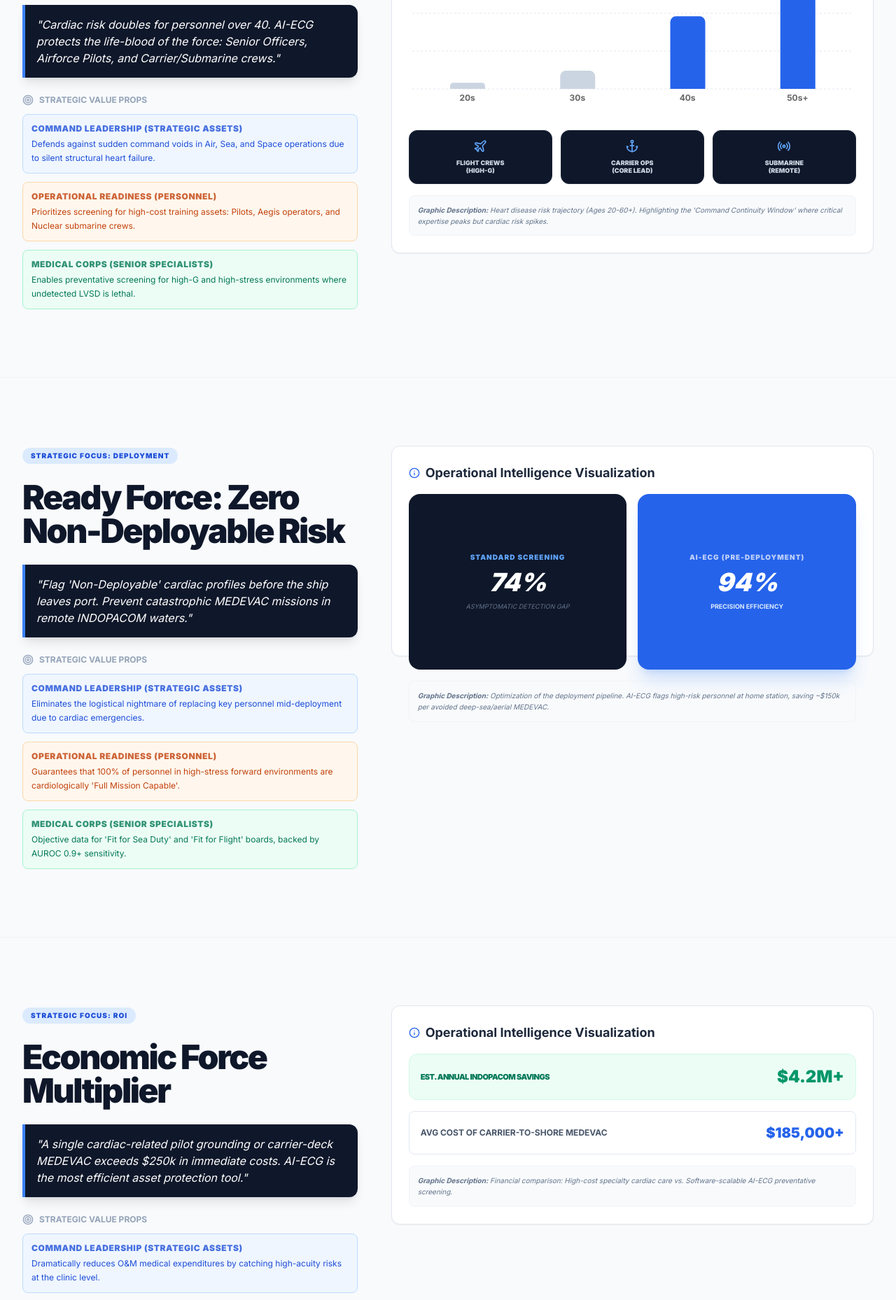
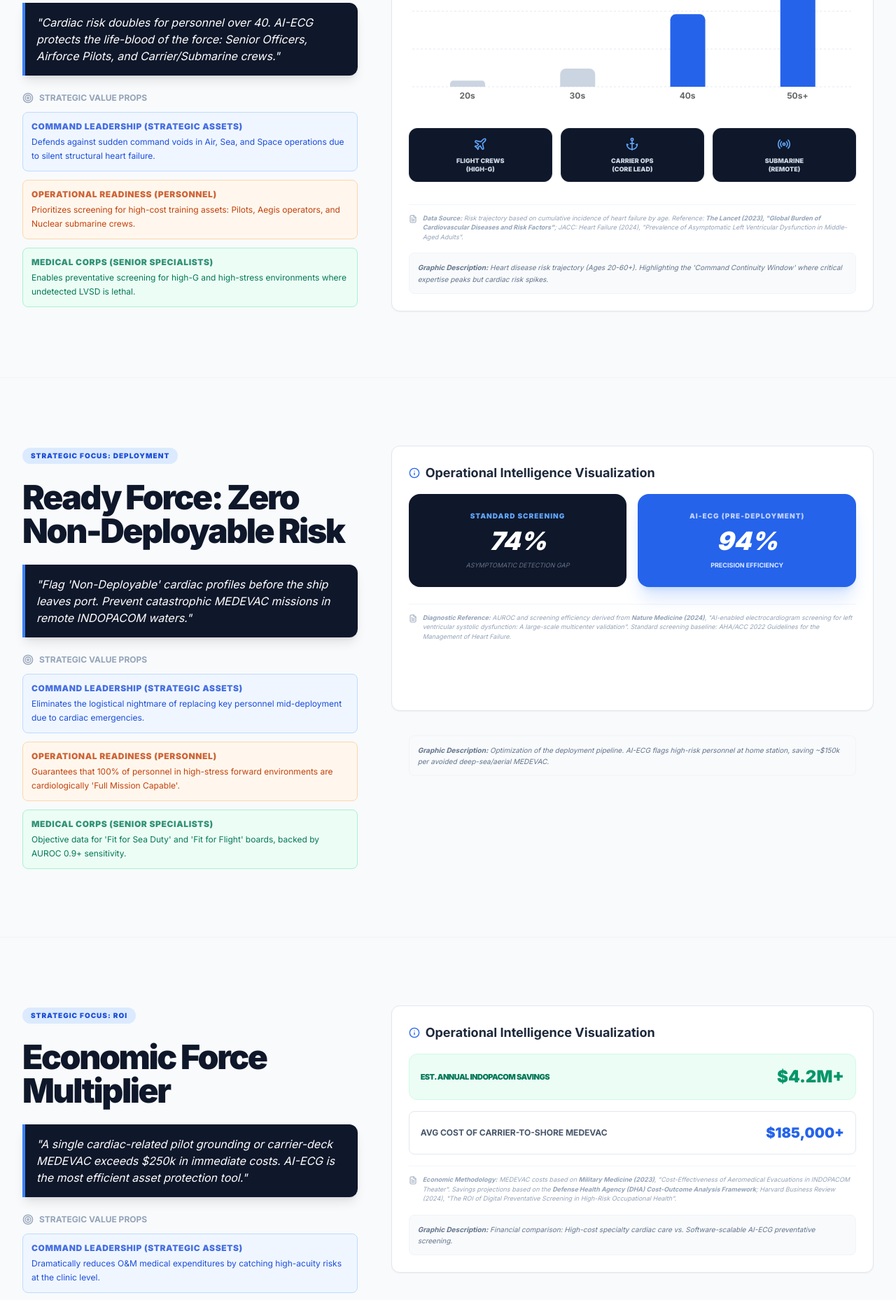
Before and after one commit to ohhmoon85-ops/Medical-AI, a React (Vite) app: page / in a window 1280 px wide. Shown: the part 1121-2979 px from the top of the page at 70% size. Built offline with nearby package versions, Linux system fonts and the light colour scheme.

Commit message:
feat: Add data source citation for ECG proposal
Includes a new section to the "Strategic Importance" card that displays a data source citation. This provides transparency and credibility by referencing relevant medical publications.

```diff
--- a/App.tsx
+++ b/App.tsx
@@ -6,7 +6,7 @@
 } from 'recharts';
 import {
   Activity, ShieldCheck, DollarSign, Clock, Zap,
-  Menu, X, Info, Target, Landmark, ChevronRight, UserCheck, AlertTriangle, Plane, Anchor, Radio
+  Menu, X, Info, Target, Landmark, ChevronRight, UserCheck, AlertTriangle, Plane, Anchor, Radio, FileText
 } from 'lucide-react';
 
 // --- Components ---
@@ -272,6 +272,16 @@
               <span className="text-[9px] font-black text-slate-300 uppercase leading-tight">Submarine<br/>(Remote)</span>
             </div>
           </div>
+
+          {/* Data Source Citation */}
+          <div className="mt-2 flex items-start gap-2 text-[9px] text-slate-400 border-t border-slate-100 pt-3">
+             <FileText className="w-3 h-3 mt-0.5 shrink-0" />
+             <p className="leading-normal italic">
+               <strong>Data Source:</strong> Risk trajectory based on cumulative incidence of heart failure by age.
+               Reference: <span className="font-bold">The Lancet (2023), "Global Burden of Cardiovascular Diseases and Risk Factors"</span>;
+               JACC: Heart Failure (2024), "Prevalence of Asymptomatic Left Ventricular Dysfunction in Middle-Aged Adults".
+             </p>
+          </div>
         </div>
       </Section>
 
@@ -287,7 +297,8 @@
           clinician: "Objective data for 'Fit for Sea Duty' and 'Fit for Flight' boards, backed by AUROC 0.9+ sensitivity."
         }}
       >
-        <div className="grid grid-cols-1 md:grid-cols-2 gap-4 h-full">
+        <div className="space-y-6 h-full">
+          <div className="grid grid-cols-1 md:grid-cols-2 gap-4">
             <div className="bg-slate-900 p-6 rounded-2xl flex flex-col justify-center text-center">
               <span className="text-[10px] font-black text-blue-400 uppercase tracking-widest mb-2">Standard Screening</span>
               <div className="text-4xl font-black text-white italic">74%</div>
@@ -297,6 +308,17 @@
               <span className="text-[10px] font-black text-white/70 uppercase tracking-widest mb-2">AI-ECG (Pre-Deployment)</span>
               <div className="text-4xl font-black text-white italic">94%</div>
               <p className="text-[9px] text-blue-100 mt-2 uppercase font-bold">Precision Efficiency</p>
+            </div>
+          </div>
+
+          {/* Diagnostic Source Citation */}
+          <div className="mt-2 flex items-start gap-2 text-[9px] text-slate-400 border-t border-slate-100 pt-3">
+             <FileText className="w-3 h-3 mt-0.5 shrink-0" />
+             <p className="leading-normal italic">
+               <strong>Diagnostic Reference:</strong> AUROC and screening efficiency derived from <span className="font-bold">Nature Medicine (2024)</span>,
+               "AI-enabled electrocardiogram screening for left ventricular systolic dysfunction: A large-scale multicenter validation".
+               Standard screening baseline: AHA/ACC 2022 Guidelines for the Management of Heart Failure.
+             </p>
           </div>
         </div>
       </Section>
@@ -321,6 +343,16 @@
           <div className="p-4 bg-white border border-slate-200 rounded-lg flex justify-between items-center">
             <span className="text-xs font-bold text-slate-600 uppercase">Avg Cost of Carrier-to-Shore MEDEVAC</span>
             <span className="text-xl font-black text-blue-600">$185,000+</span>
+          </div>
+
+          {/* Economic Source Citation */}
+          <div className="mt-2 flex items-start gap-2 text-[9px] text-slate-400 border-t border-slate-100 pt-3">
+             <FileText className="w-3 h-3 mt-0.5 shrink-0" />
+             <p className="leading-normal italic">
+               <strong>Economic Methodology:</strong> MEDEVAC costs based on <span className="font-bold">Military Medicine (2023)</span>, "Cost-Effectiveness of Aeromedical Evacuations in INDOPACOM Theater".
+               Savings projections based on the <span className="font-bold">Defense Health Agency (DHA) Cost-Outcome Analysis Framework</span>;
+               Harvard Business Review (2024), "The ROI of Digital Preventative Screening in High-Risk Occupational Health".
+             </p>
           </div>
         </div>
       </Section>
```
Lines whose indentation alone changed are shown as unchanged.
